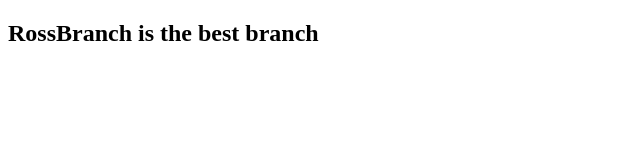
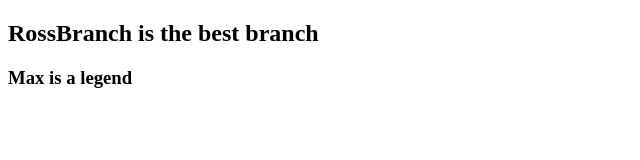
Before and after one commit to maxtalks123/Collaborativetest, a plain HTML site: page index.html in a window 1280 px wide. Shown: the whole page, without its empty margins (0-640 px from the left). Drawn offline with Linux system fonts and the light colour scheme.

Commit message:
max changes

```diff
--- a/index.html
+++ b/index.html
@@ -8,5 +8,6 @@
   </head>
   <body>
     <h2>RossBranch is the best branch</h2>
+    <h3>Max is a legend</h3>
   </body>
 </html>
```
